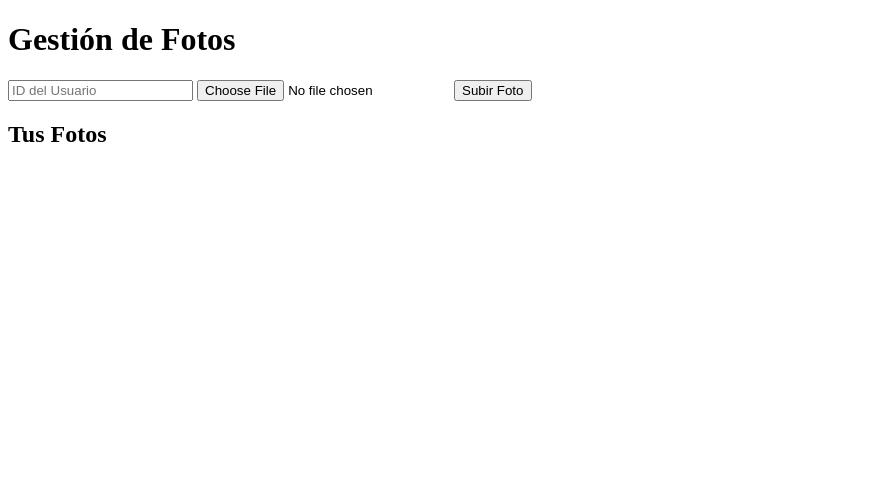
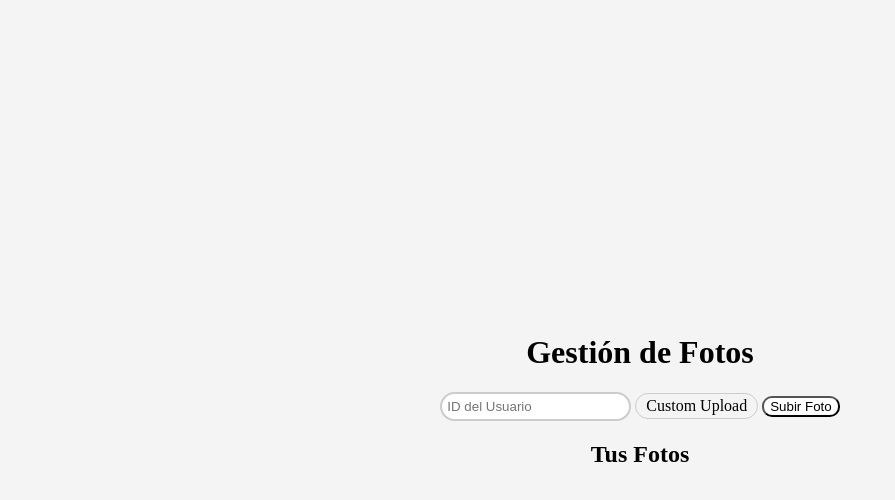
Before and after one commit to marco1gk/gestionFotos, a website: page cliente_photo/index.html in a window 1280 px wide. Shown: the whole page, without its empty margins (0-895 px from the left). Drawn offline with Linux system fonts and the light colour scheme.

Commit message:
hice el estilo poquito menos pior mas pior

```diff
--- a/cliente_photo/index.html
+++ b/cliente_photo/index.html
@@ -1,15 +1,25 @@
 <!DOCTYPE html>
 <html lang="en">
+<link rel="stylesheet" href="styles.css">
 <head>
     <meta charset="UTF-8">
     <meta name="viewport" content="width=device-width, initial-scale=1.0">
     <title>Gestión de Fotos</title>
+
 </head>
+
 <body>
+    <div>
     <h1>Gestión de Fotos</h1>
+
     <form id="uploadForm">
         <input type="text" id="userId" placeholder="ID del Usuario" required>
-        <input type="file" id="photo" required>
+
+        <label class="custom-file-upload">
+            <input type="file" id="photo"/>
+            Custom Upload
+        </label>
+
         <button type="submit">Subir Foto</button>
     </form>
 
@@ -17,6 +27,6 @@
     <div id="gallery"></div>
 
     <script src="script.js"></script>
-
+    </div>
 </body>
 </html>
--- a/cliente_photo/styles.css
+++ b/cliente_photo/styles.css
@@ -0,0 +1,60 @@
+body {
+    display: flex;
+    justify-content: center;
+    align-items: center;
+    height: 100vh;
+    margin: 0;
+    background-color: #f4f4f4;
+}
+
+div {
+    text-align: center;
+}
+
+
+input[type=text] {
+    padding:5px;
+    border:2px solid #ccc;
+    border-radius: 50px;
+}
+
+input[type=text]:focus {
+    border-color:#00da49;
+}
+
+
+input[type=submit] {
+    padding:5px 15px;
+    background:#ccc;
+    border:0 none;
+    cursor:pointer;
+    border-radius: 50px;
+}
+
+
+button{
+    border-radius: 10px;
+    background-color: #ffffff;
+}
+
+input[type=file] {
+    display: none;
+  }
+
+.custom-file-upload {
+    border: 1px solid #ccc;
+    display: inline-block;
+    padding:3px 10px;
+    border-radius: 50px;
+    cursor: pointer;
+}
+
+.custom-file-upload:hover{
+    background-color: #a1ffc0;
+}
+
+
+button:hover{
+    background-color: #a1ffc0;
+
+}
```
